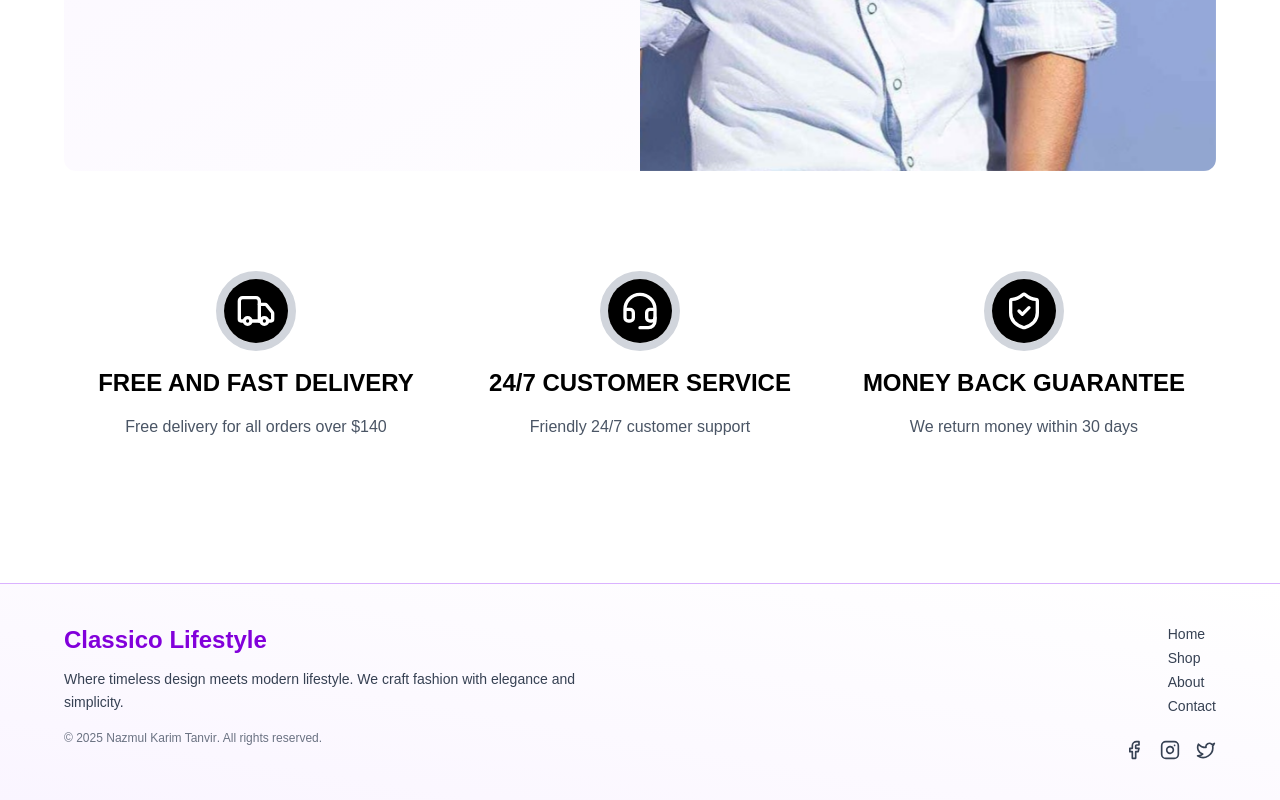
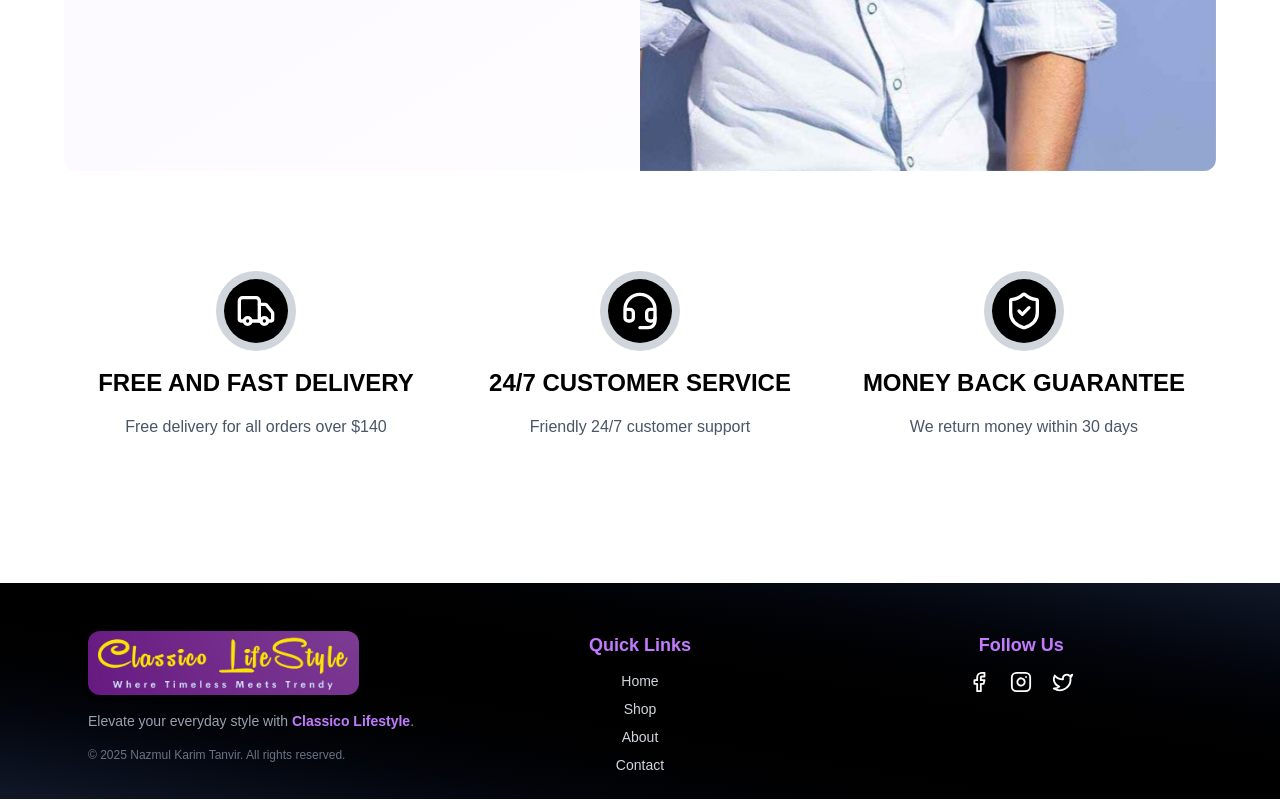
Before and after one commit to Nazmul-Karim-Tanvir/classicoLifestyle, a React (Vite) app in the folder classicoFrontend/: page / in a window 1280 px wide. Shown: the part 662-1462 px from the top of the page. Built offline with nearby package versions, Linux system fonts and the light colour scheme.

Commit message:
chnaged many of it

```diff
--- a/classicoFrontend/src/layout/Footer.jsx
+++ b/classicoFrontend/src/layout/Footer.jsx
@@ -1,38 +1,58 @@
 import React from 'react';
 import { Link } from 'react-router-dom';
 import { Facebook, Instagram, Twitter } from 'lucide-react';
+import logo from '/logo.jpg'; // Make sure this path is correct
 
 const Footer = () => {
   return (
-    <footer className="bg-gradient-to-tr from-purple-50 to-white border-t border-purple-300 text-gray-700 py-10">
-      <div className="max-w-[90%] mx-auto grid grid-cols-1 md:grid-cols-2 gap-10">
+    <footer className="bg-gradient-to-tr from-gray-900 via-black to-gray-900 text-white pt-12 pb-6">
+      <div className="max-w-[90%] mx-auto px-6 grid grid-cols-1 md:grid-cols-2 lg:grid-cols-3 gap-10">
 
-        {/* Left Column: Brand Info */}
-        <div>
-          <h2 className="text-2xl font-bold text-purple-700 mb-3">Classico Lifestyle</h2>
-          <p className="text-sm leading-relaxed mb-4">
-            Where timeless design meets modern lifestyle. We craft fashion with elegance and simplicity.
+        {/* Logo & Description */}
+        <div className="flex flex-col gap-4 items-start">
+          <Link to="/" className="flex items-center">
+            <img
+              src={logo}
+              alt="Classico Lifestyle Logo"
+              className="h-16 w-auto rounded-xl shadow-md object-contain"
+              onError={(e) => { e.target.src = '/fallback.png'; }}
+            />
+          </Link>
+          <p className="text-sm text-gray-400">
+            Elevate your everyday style with <span className="text-purple-400 font-semibold">Classico Lifestyle</span>.
           </p>
           <p className="text-xs text-gray-500">
-            &copy; {new Date().getFullYear()} <span className="font-medium">Nazmul Karim Tanvir</span>. All rights reserved.
+            &copy; {new Date().getFullYear()} Nazmul Karim Tanvir. All rights reserved.
           </p>
         </div>
 
-        {/* Right Column: Navigation & Socials */}
-        <div className="flex flex-col md:items-end gap-4">
-          <ul className="space-y-1 text-sm">
-            <li><Link to="/" className="hover:text-purple-600 transition">Home</Link></li>
-            <li><Link to="/shop" className="hover:text-purple-600 transition">Shop</Link></li>
-            <li><Link to="/about" className="hover:text-purple-600 transition">About</Link></li>
-            <li><Link to="/contact" className="hover:text-purple-600 transition">Contact</Link></li>
+        {/* Navigation Links */}
+        <div className="flex flex-col items-center text-center">
+          <h3 className="text-lg font-semibold text-purple-400 mb-3">Quick Links</h3>
+          <ul className="space-y-2 text-sm text-gray-300">
+            <li><Link to="/" className="hover:text-purple-400 transition">Home</Link></li>
+            <li><Link to="/product" className="hover:text-purple-400 transition">Shop</Link></li>
+            <li><Link to="/about" className="hover:text-purple-400 transition">About</Link></li>
+            <li><Link to="/contact" className="hover:text-purple-400 transition">Contact</Link></li>
           </ul>
+        </div>
 
-          <div className="flex gap-4 mt-2">
-            <a href="#" className="hover:text-purple-700 transition"><Facebook size={20} /></a>
-            <a href="#" className="hover:text-purple-700 transition"><Instagram size={20} /></a>
-            <a href="#" className="hover:text-purple-700 transition"><Twitter size={20} /></a>
+        {/* Social Media Icons */}
+        <div className="flex flex-col items-center text-center">
+          <h3 className="text-lg font-semibold text-purple-400 mb-3">Follow Us</h3>
+          <div className="flex gap-5 justify-center">
+            <a href="#" className="hover:text-purple-400 transition" aria-label="Facebook">
+              <Facebook size={22} />
+            </a>
+            <a href="#" className="hover:text-purple-400 transition" aria-label="Instagram">
+              <Instagram size={22} />
+            </a>
+            <a href="#" className="hover:text-purple-400 transition" aria-label="Twitter">
+              <Twitter size={22} />
+            </a>
           </div>
         </div>
+
       </div>
     </footer>
   );
```
